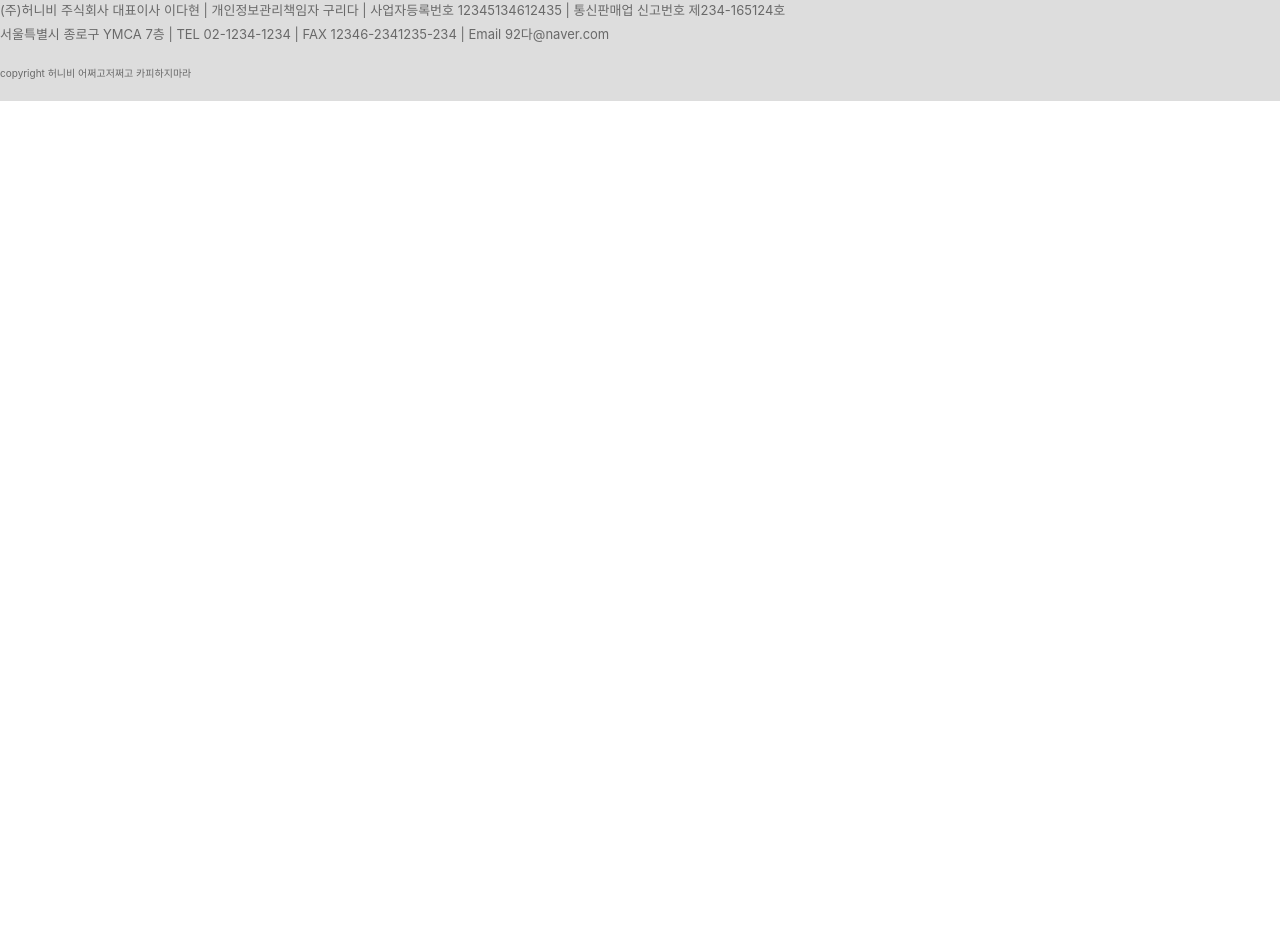
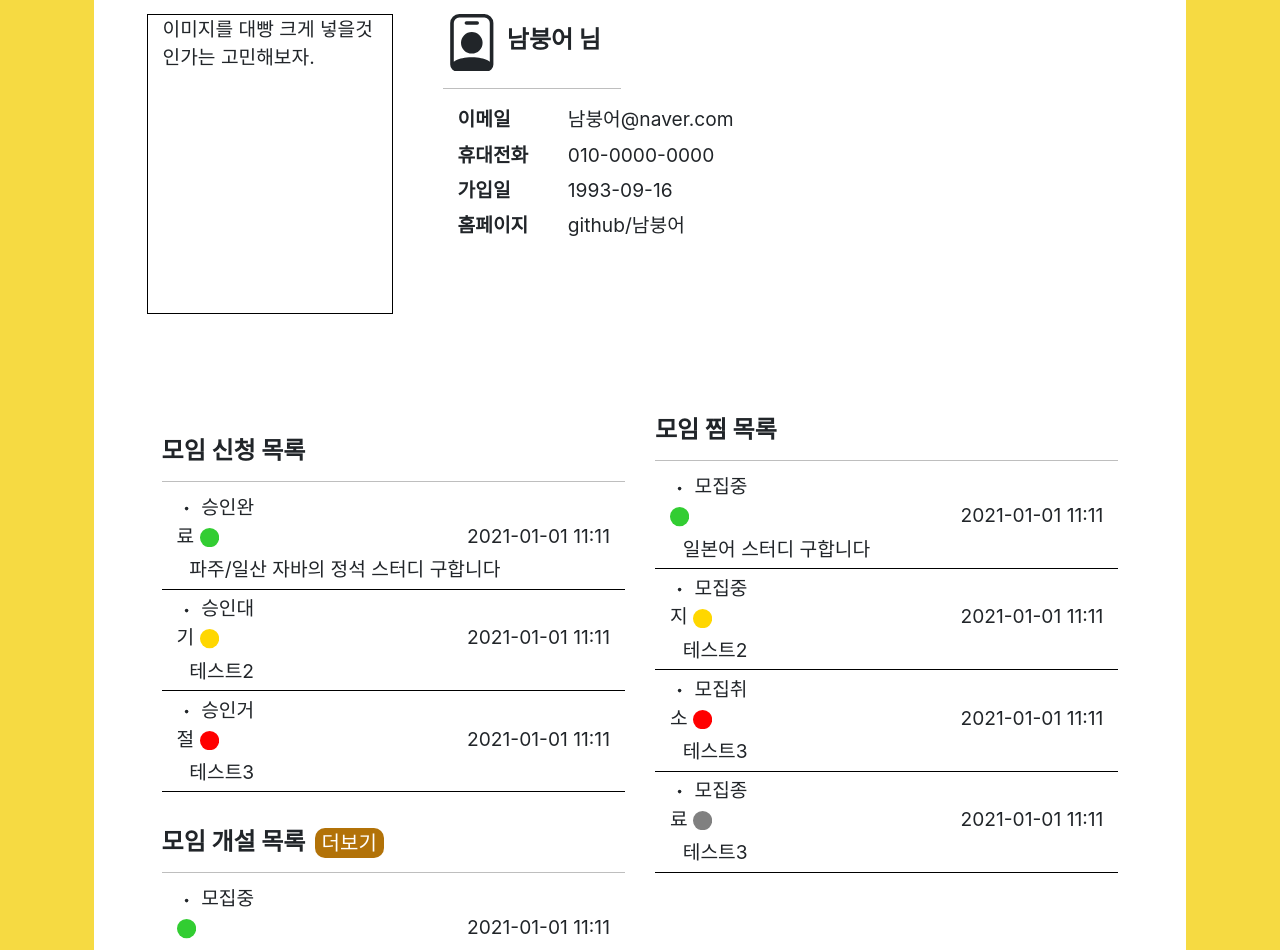
Before and after one commit to NamBoongEh/HoneyBeeProject_React, a React (Create React App) app: page /mypage in a window 1280 px wide. Shown: the part 119-1069 px from the top of the page. Before the commit the page ends 800 px from the top, so only its background shows below. Built offline with nearby package versions, Linux system fonts and the light colour scheme.

Commit message:
2021-04-08 Mypage draft done. (페딩 5% 4%로 타 페이지도 전부 고정하기)

```diff
--- a/src/App.js
+++ b/src/App.js
@@ -18,6 +18,7 @@ import ReReply2 from './components/search/ReReply2';
 import Board from './components/page/Board';
 import BoardWrite from './components/page/BoardWrite';
 import BoardRead from './components/page/BoardRead';
+import MyPage from './components/page/MyPage';
 
 function App() {
   return (
@@ -29,6 +30,7 @@ function App() {
         <Route exact path={'/register1'} component={Register1} />
         <Route exact path={'/register2'} component={Register2} />
         <Route exact path={'/tos'} component={TermsOfService} />
+        <Route exact path={'/mypage'} component={MyPage} />
         <Route exact path={'/mypageedit'} component={MyPageEdit} />
         <Route exact path={'/relogin'} component={ReLogin} />
         <Route exact path={'/freeboard'} component={FreeBoard} />
--- /dev/null
+++ b/src/components/page/MyPage.js
@@ -0,0 +1,311 @@
+import React from 'react';
+import styled from 'styled-components';
+import { PersonBadge, Dot, CircleFill } from 'react-bootstrap-icons';
+
+const Green = styled(CircleFill)`
+  color: limegreen;
+`;
+
+const Yellow = styled(CircleFill)`
+  color: gold;
+`;
+
+const Red = styled(CircleFill)`
+  color: red;
+`;
+
+const Gray = styled(CircleFill)`
+  color: gray;
+`;
+
+const Button = styled.button`
+  background-color: rgb(249, 130, 15);
+  color: white;
+  border: none;
+  font-size: smaller;
+  padding: 2% 3%;
+  margin: 0 2%;
+  border-radius: 10px;
+`;
+
+const Div2 = styled.div`
+  display: inline-block;
+  font-weight: bold;
+  margin-bottom: 1%;
+`;
+
+const Div3 = styled.div`
+  display: inline-block;
+  margin-bottom: 1%;
+`;
+
+const Div4 = styled.div`
+  display: inline-block;
+  width: 100%;
+  margin-top: 1%;
+  padding-left: 6%;
+  &:hover {
+    cursor: pointer;
+  }
+`;
+
+const Div5 = styled.div`
+  width: 100%;
+  display: inline-block;
+`;
+
+const Line = styled.hr`
+  margin: 2.5% 0 2.5%;
+  background: lightgray;
+`;
+
+const Line2 = styled.hr`
+  margin: 1% 0;
+  background: black;
+`;
+
+const Left = styled.div`
+  border: 1px solid black;
+  display: inline-block;
+  height: 300px;
+  margin-bottom: 10%;
+`;
+
+const Right = styled.div`
+  display: inline-block;
+  padding-left: 5%;
+  padding-right: 3%;
+  height: 300px;
+  margin-bottom: 10%;
+`;
+
+export default function MyPage(props) {
+  return (
+    <div className="row">
+      <div
+        className={'col-md-1'}
+        style={{ backgroundColor: 'rgb(246,218,66)' }}
+      />
+      <div
+        className={'col-md-10'}
+        style={{
+          padding: '5% 4%',
+          fontSize: 'larger',
+        }}
+      >
+        <div style={{ display: 'flex' }}>
+          <Left className={'col-3'}>
+            이미지를 대빵 크게 넣을것인가는 고민해보자.
+          </Left>
+          <Right className={'col-9'}>
+            <PersonBadge style={{ zoom: 3, marginRight: '1%' }} />
+            <div
+              style={{
+                display: 'inline',
+                fontWeight: 'bold',
+                fontSize: 'x-large',
+              }}
+            >
+              남붕어 님
+            </div>
+            <Line
+              style={{
+                width: '27%',
+              }}
+            />
+            <Div2 className={'col-2'}>이메일</Div2>
+            <Div3 className={'col-10'}>남붕어@naver.com</Div3>
+            <Div2 className={'col-2'}>휴대전화</Div2>
+            <Div3 className={'col-10'}>010-0000-0000</Div3>
+            <Div2 className={'col-2'}>가입일</Div2>
+            <Div3 className={'col-10'}>1993-09-16</Div3>
+            <Div2 className={'col-2'}>홈페이지</Div2>
+            <Div3 className={'col-10'}>github/남붕어</Div3>
+          </Right>
+        </div>
+
+        <Div3 className={'col-6'}>
+          <div
+            style={{
+              display: 'inline',
+              fontWeight: 'bold',
+              fontSize: 'x-large',
+            }}
+          >
+            모임 신청 목록
+          </div>
+          <Line />
+
+          <Div5
+            style={{ overflow: 'auto', height: '300px', marginBottom: '5%' }}
+          >
+            <div>
+              <Div5 className={'col-3'}>
+                <Dot /> 승인완료 <Green />
+              </Div5>
+              <Div5 className={'col-9'} style={{ textAlign: 'right' }}>
+                2021-01-01 11:11
+              </Div5>
+              <Div4>파주/일산 자바의 정석 스터디 구합니다</Div4>
+              <Line2 />
+            </div>
+            <div>
+              <Div5 className={'col-3'}>
+                <Dot /> 승인대기 <Yellow />
+              </Div5>
+              <Div5 className={'col-9'} style={{ textAlign: 'right' }}>
+                2021-01-01 11:11
+              </Div5>
+              <Div4>테스트2</Div4>
+              <Line2 />
+            </div>
+            <div>
+              <Div5 className={'col-3'}>
+                <Dot /> 승인거절 <Red />
+              </Div5>
+              <Div5 className={'col-9'} style={{ textAlign: 'right' }}>
+                2021-01-01 11:11
+              </Div5>
+              <Div4>테스트3</Div4>
+              <Line2 />
+            </div>
+            <div>
+              <Div5 className={'col-3'}>
+                <Dot /> 승인거절 <Red />
+              </Div5>
+              <Div5 className={'col-9'} style={{ textAlign: 'right' }}>
+                2021-01-01 11:11
+              </Div5>
+              <Div4>테스트3</Div4>
+              <Line2 />
+            </div>
+          </Div5>
+
+          <div
+            style={{
+              display: 'inline',
+              fontWeight: 'bold',
+              fontSize: 'x-large',
+            }}
+          >
+            모임 개설 목록
+            <Button
+              style={{ padding: '0 1.5%', backgroundColor: 'rgb(178,114,8)' }}
+            >
+              더보기
+            </Button>
+          </div>
+          <Line />
+
+          <Div5
+            style={{ overflow: 'auto', height: '300px', marginBottom: '5%' }}
+          >
+            <div>
+              <Div5 className={'col-3'}>
+                <Dot /> 모집중 <Green />
+              </Div5>
+              <Div5 className={'col-9'} style={{ textAlign: 'right' }}>
+                2021-01-01 11:11
+              </Div5>
+              <Div4>일본어 스터디 구합니다</Div4>
+              <Line2 />
+            </div>
+            <div>
+              <Div5 className={'col-3'}>
+                <Dot /> 모집중지 <Yellow />
+              </Div5>
+              <Div5 className={'col-9'} style={{ textAlign: 'right' }}>
+                2021-01-01 11:11
+              </Div5>
+              <Div4>테스트2</Div4>
+              <Line2 />
+            </div>
+            <div>
+              <Div5 className={'col-3'}>
+                <Dot /> 모집취소 <Red />
+              </Div5>
+              <Div5 className={'col-9'} style={{ textAlign: 'right' }}>
+                2021-01-01 11:11
+              </Div5>
+              <Div4>테스트3</Div4>
+              <Line2 />
+            </div>
+            <div>
+              <Div5 className={'col-3'}>
+                <Dot /> 모집종료 <Gray />
+              </Div5>
+              <Div5 className={'col-9'} style={{ textAlign: 'right' }}>
+                2021-01-01 11:11
+              </Div5>
+              <Div4>테스트3</Div4>
+              <Line2 />
+            </div>
+          </Div5>
+        </Div3>
+
+        <Div3 className={'col-6'}>
+          <div
+            style={{
+              display: 'inline',
+              fontWeight: 'bold',
+              fontSize: 'x-large',
+            }}
+          >
+            모임 찜 목록
+          </div>
+          <Line />
+
+          <Div5
+            style={{ overflow: 'auto', height: '712px', marginBottom: '5%' }}
+          >
+            <div>
+              <Div5 className={'col-3'}>
+                <Dot /> 모집중 <Green />
+              </Div5>
+              <Div5 className={'col-9'} style={{ textAlign: 'right' }}>
+                2021-01-01 11:11
+              </Div5>
+              <Div4>일본어 스터디 구합니다</Div4>
+              <Line2 />
+            </div>
+            <div>
+              <Div5 className={'col-3'}>
+                <Dot /> 모집중지 <Yellow />
+              </Div5>
+              <Div5 className={'col-9'} style={{ textAlign: 'right' }}>
+                2021-01-01 11:11
+              </Div5>
+              <Div4>테스트2</Div4>
+              <Line2 />
+            </div>
+            <div>
+              <Div5 className={'col-3'}>
+                <Dot /> 모집취소 <Red />
+              </Div5>
+              <Div5 className={'col-9'} style={{ textAlign: 'right' }}>
+                2021-01-01 11:11
+              </Div5>
+              <Div4>테스트3</Div4>
+              <Line2 />
+            </div>
+            <div>
+              <Div5 className={'col-3'}>
+                <Dot /> 모집종료 <Gray />
+              </Div5>
+              <Div5 className={'col-9'} style={{ textAlign: 'right' }}>
+                2021-01-01 11:11
+              </Div5>
+              <Div4>테스트3</Div4>
+              <Line2 />
+            </div>
+          </Div5>
+        </Div3>
+      </div>
+
+      <div
+        className={'col-md-1'}
+        style={{ width: '100%', backgroundColor: 'rgb(246,218,66)' }}
+      />
+    </div>
+  );
+}
```
